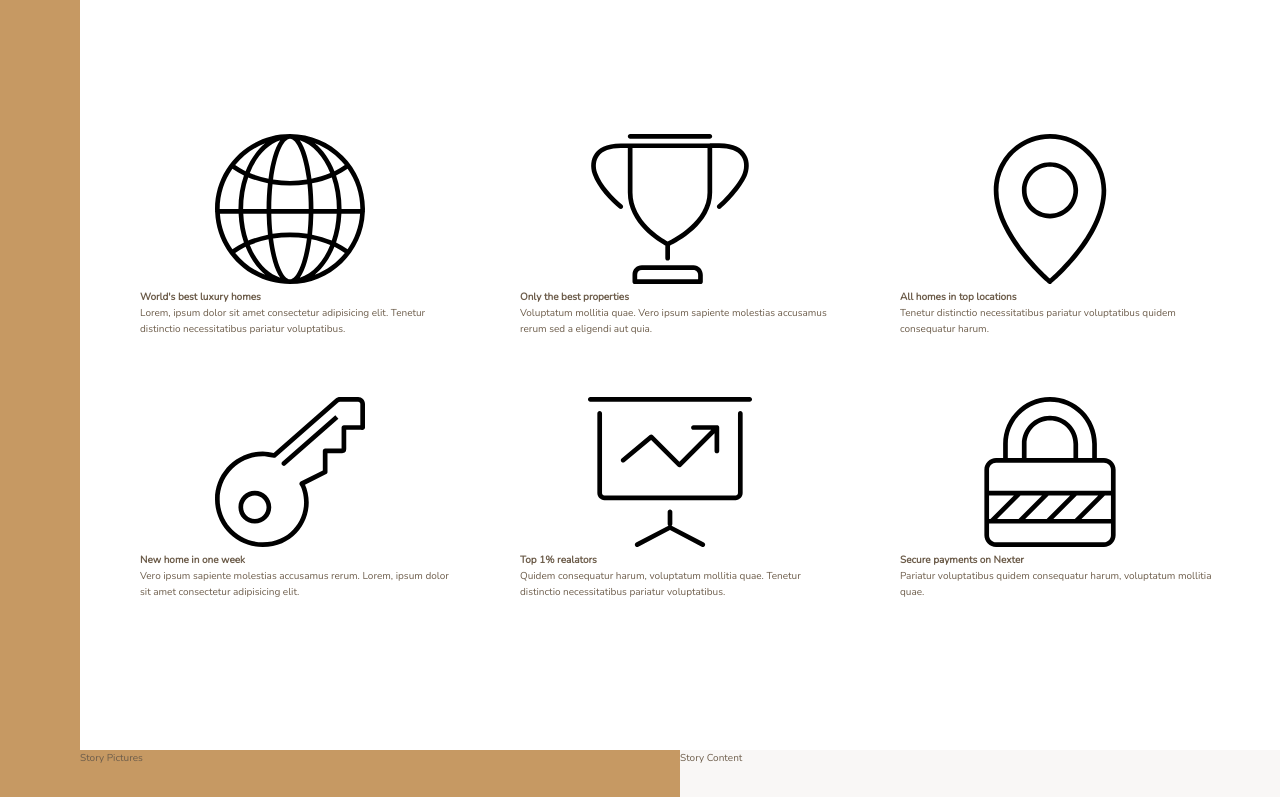
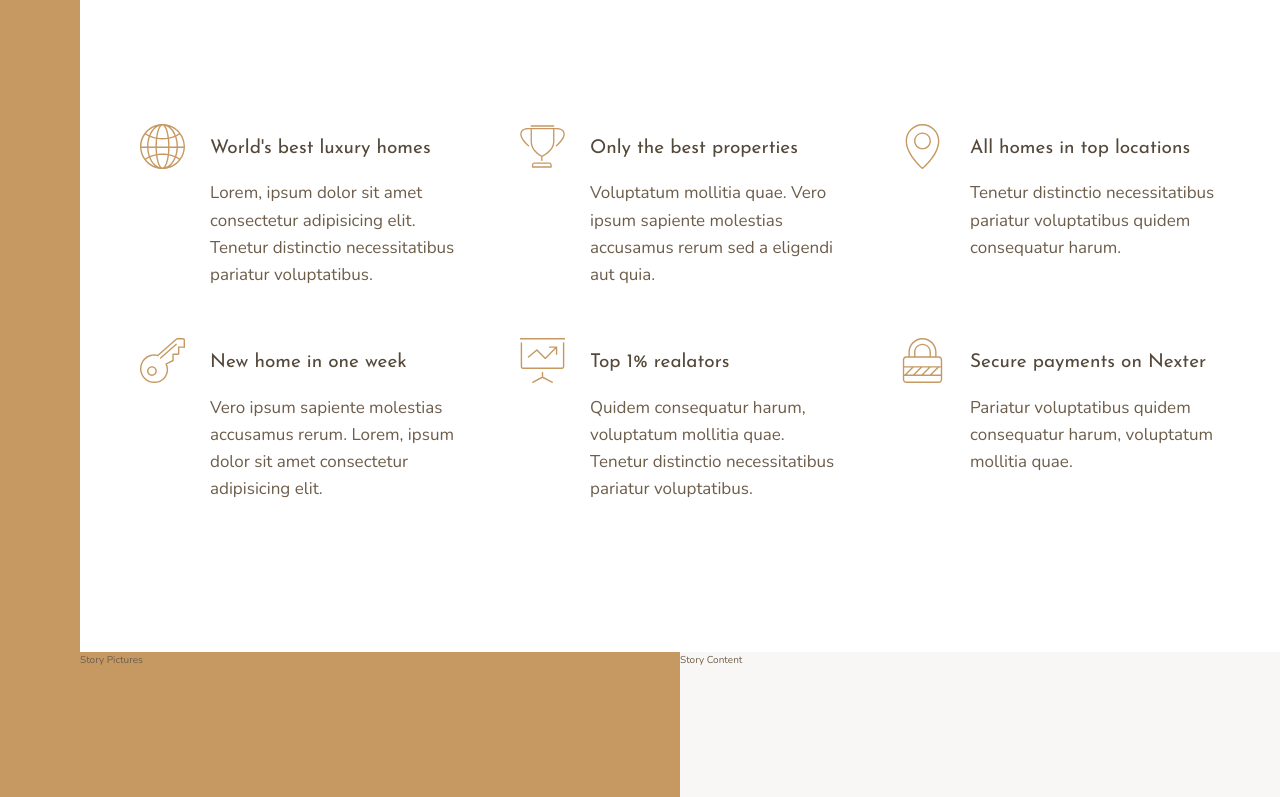
Before and after one commit to itodddev/nexter, a website: page index.html in a window 1280 px wide. Shown: the part 656-1453 px from the top of the page. Drawn offline with nearby package versions, Linux system fonts and the light colour scheme.

Commit message:
Features Part 2

```diff
--- a/index.html
+++ b/index.html
@@ -33,7 +33,7 @@
         <svg class="feature__icon">
           <use xlink:href="img/sprite.svg#icon-global"
         </svg>
-        <h4 class="heading-4">World's best luxury homes</h4>
+        <h4 class="heading-4 heading-4--dark">World's best luxury homes</h4>
         <p class="feature__text">
           Lorem, ipsum dolor sit amet consectetur adipisicing elit. Tenetur
           distinctio necessitatibus pariatur voluptatibus.
@@ -44,7 +44,7 @@
         <svg class="feature__icon">
           <use xlink:href="img/sprite.svg#icon-trophy"
         </svg>
-        <h4 class="heading-4">Only the best properties</h4>
+        <h4 class="heading-4 heading-4--dark">Only the best properties</h4>
         <p class="feature__text">
           Voluptatum mollitia quae. Vero ipsum sapiente molestias accusamus
           rerum sed a eligendi aut quia.
@@ -55,7 +55,7 @@
         <svg class="feature__icon">
           <use xlink:href="img/sprite.svg#icon-map-pin"
         </svg>
-        <h4 class="heading-4">All homes in top locations</h4>
+        <h4 class="heading-4 heading-4--dark">All homes in top locations</h4>
         <p class="feature__text">
           Tenetur distinctio necessitatibus pariatur voluptatibus quidem
           consequatur harum.
@@ -66,7 +66,7 @@
         <svg class="feature__icon">
           <use xlink:href="img/sprite.svg#icon-key"
         </svg>
-        <h4 class="heading-4">New home in one week</h4>
+        <h4 class="heading-4 heading-4--dark">New home in one week</h4>
         <p class="feature__text">
           Vero ipsum sapiente molestias accusamus rerum. Lorem, ipsum dolor sit
           amet consectetur adipisicing elit.
@@ -77,7 +77,7 @@
         <svg class="feature__icon">
           <use xlink:href="img/sprite.svg#icon-presentation"
         </svg>
-        <h4 class="heading-4">Top 1% realators</h4>
+        <h4 class="heading-4 heading-4--dark">Top 1% realators</h4>
         <p class="feature__text">
           Quidem consequatur harum, voluptatum mollitia quae. Tenetur distinctio
           necessitatibus pariatur voluptatibus.
@@ -88,7 +88,7 @@
         <svg class="feature__icon">
           <use xlink:href="img/sprite.svg#icon-lock"
         </svg>
-        <h4 class="heading-4">Secure payments on Nexter</h4>
+        <h4 class="heading-4 heading-4--dark">Secure payments on Nexter</h4>
         <p class="feature__text">
           Pariatur voluptatibus quidem consequatur harum, voluptatum mollitia
           quae.
--- a/sass/_features.scss
+++ b/sass/_features.scss
@@ -3,6 +3,32 @@
 
   margin: 15rem 0;
   display: grid;
-  grid-template-columns: repeat(3, 1fr);
+  // grid-template-columns: repeat(3, 1fr);
+  grid-template-columns: repeat(
+    auto-fit,
+    minmax(25rem, 1fr)
+  ); // responsive without media query, auto-fit will reduce the columns ans the space gets smaller, min 25rem
   grid-gap: 6rem;
+  align-items: start; // defaults to stretch, the two items on the right had less text so it looked off
 }
+
+.feature {
+  display: grid;
+  grid-template-columns: min-content 1fr;
+  grid-row-gap: 1.5rem;
+  grid-column-gap: 2.5rem;
+
+  &__icon {
+    fill: $color-primary;
+    width: 4.5rem;
+    height: 4.5rem;
+    grid-row: 1 / span 2; // can't use -1 because of implicit grid, because we didn't define the rows
+    transform: translateY(
+      -1rem
+    ); // move icon up to center more with heading-4 text
+  }
+
+  &__text {
+    font-size: 1.7rem;
+  }
+}
--- a/sass/_typography.scss
+++ b/sass/_typography.scss
@@ -0,0 +1,25 @@
+%heading {
+  font-family: $font-display;
+  font-weight: 400;
+}
+
+.heading-1 {
+  @extend %heading;
+}
+.heading-2 {
+  @extend %heading;
+}
+.heading-3 {
+  @extend %heading;
+}
+.heading-4 {
+  @extend %heading;
+  font-size: 1.9rem;
+
+  &--light {
+    color: $color-grey-light-1;
+  }
+  &--dark {
+    color: $color-grey-dark-1;
+  }
+}
```
Also changed, not shown: css/style.css.
